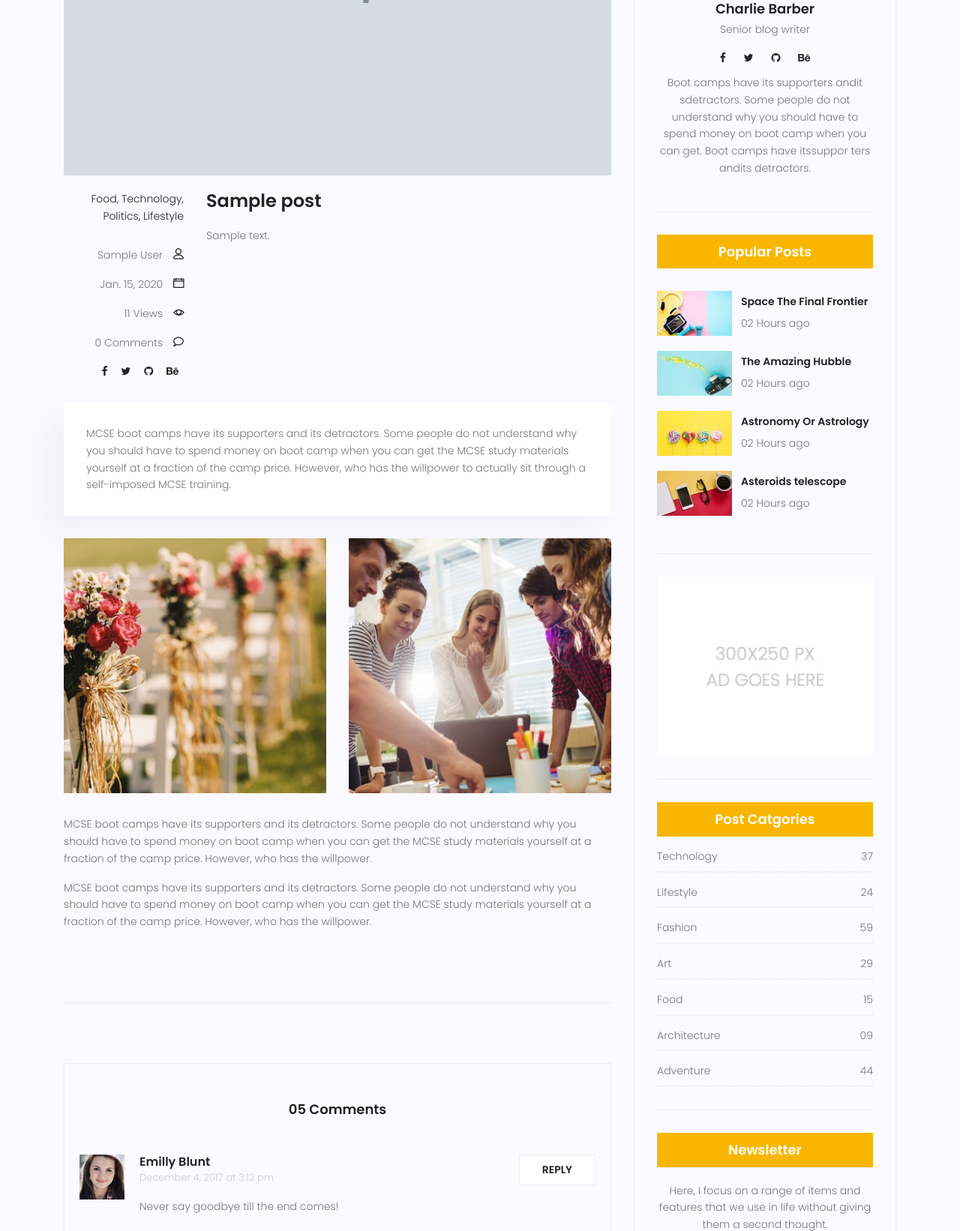
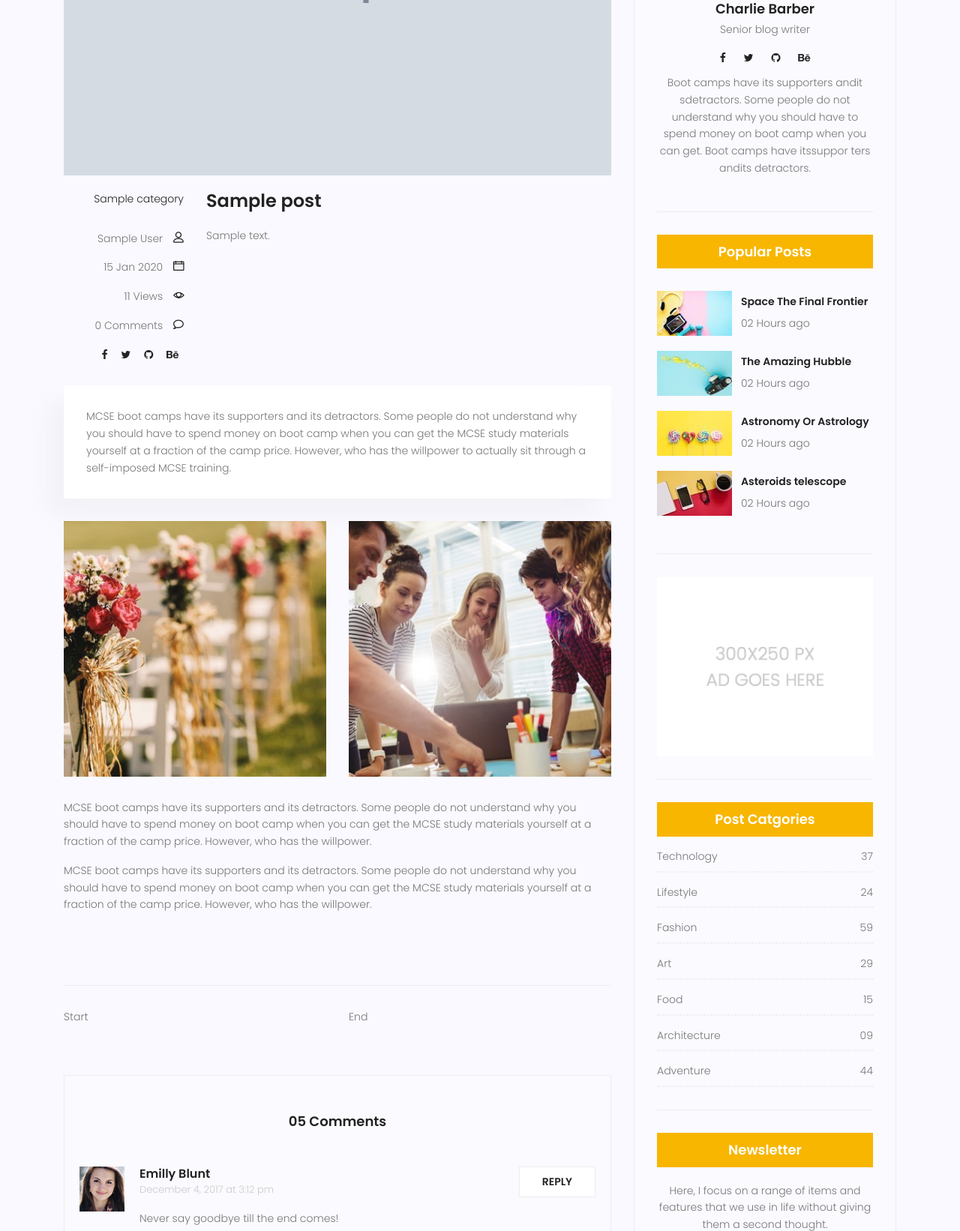
Before and after one commit to iamsahar/mysite, a Django app: page /blog/1 in a window 1280 px wide. Shown: the part 734-2376 px from the top of the page at 75% size. Run offline with Django 3.2, Linux system fonts and the light colour scheme; tables that the repository leaves empty hold one stand-in row (values such as "Sample post"); grey boxes marked "Sample" are stand-in pictures; some libraries are stand-ins or nearby versions.

Commit message:
fix templates use template tags

```diff
--- /dev/null
+++ b/templates/blog/blog-ads.html
@@ -0,0 +1,5 @@
+{% load static %}
+
+<div class="single-sidebar-widget ads-widget">
+    <a href="#"><img class="img-fluid" src="{% static 'img/blog/ads-banner.jpg' %}" alt=""></a>
+</div>
--- a/templates/blog/blog-single.html
+++ b/templates/blog/blog-single.html
@@ -31,14 +31,13 @@
 								</div>
 								<div class="col-lg-3  col-md-3 meta-details">
 									<ul class="tags">
-										<li><a href="#">Food,</a></li>
-										<li><a href="#">Technology,</a></li>
-										<li><a href="#">Politics,</a></li>
-										<li><a href="#">Lifestyle</a></li>
+									{% for cat in post.category.all %}
+										<li><a href="#">{{ cat.name }}{% if not forloop.last %} | {% endif %}</a></li>
+									{% endfor %}
 									</ul>
 									<div class="user-details row">
 										<p class="user-name col-lg-12 col-md-12 col-6"><a href="#">{{ post.author.get_full_name }}</a> <span class="lnr lnr-user"></span></p>
-										<p class="date col-lg-12 col-md-12 col-6"><a href="#">{{ post.published_date.date }}</a> <span class="lnr lnr-calendar-full"></span></p>
+										<p class="date col-lg-12 col-md-12 col-6"><a href="#">{{ post.published_date|date:"d M Y" }}</a> <span class="lnr lnr-calendar-full"></span></p>
 										<p class="view col-lg-12 col-md-12 col-6"><a href="#">{{ post.counted_views }} Views</a> <span class="lnr lnr-eye"></span></p>
 										<p class="comments col-lg-12 col-md-12 col-6"><a href="#">0 Comments</a> <span class="lnr lnr-bubble"></span></p>
 										<ul class="social-links col-lg-12 col-md-12 col-6">
@@ -83,7 +82,7 @@
 									{% if previous_post %}
 									<div class="col-lg-6 col-md-6 col-12 nav-left flex-row d-flex justify-content-start align-items-center">
 										<div class="thumb">
-											<a href="{% url 'blog:single' previous_post.id %}"><img class="img-fluid" src="{{ previous_post.image.url }}" alt=""></a>
+											<a href="{% url 'blog:single' previous_post.id %}"><img class="img-fluid" src="{{ previous_post.image.url | default:'/media/blog/default.jpg' }}" alt=""></a>
 										</div>
 										<div class="arrow">
 											<a href="{% url 'blog:single' previous_post.id %}"><span class="lnr text-white lnr-arrow-left"></span></a>
@@ -91,6 +90,12 @@
 										<div class="detials">
 											<p>Prev Post</p>
 											<a href="{% url 'blog:single' previous_post.id %}"><h4>{{previous_post.title}}</h4></a>
+										</div>
+									</div>
+									{% else %}
+									<div class="col-lg-6 col-md-6 col-12 nav-left flex-row d-flex justify-content-start align-items-center">
+										<div class="detials">
+											<p>Start</p>
 										</div>
 									</div>
 									{% endif %}
@@ -105,7 +110,13 @@
 											<a href="{% url 'blog:single' next_post.id %}"><span class="lnr text-white lnr-arrow-right"></span></a>
 										</div>
 										<div class="thumb">
-											<a href="{% url 'blog:single' next_post.id %}"><img class="img-fluid" src="{{ previous_post.image.url }}" alt=""></a>
+											<a href="{% url 'blog:single' next_post.id %}"><img class="img-fluid" src="{{ previous_post.image.url | default:'/media/blog/default.jpg' }}" alt=""></a>
+										</div>
+									</div>
+									{% else %}
+									<div class="col-lg-6 col-md-6 col-12 nav-left flex-row d-flex justify-content-start align-items-center">
+										<div class="detials">
+											<p>End</p>
 										</div>
 									</div>
 									{% endif %}
@@ -238,22 +249,9 @@
 			                            <button type="submit"><i class="fa fa-search"></i></button>
 			                        </form>
 								</div>
-								<div class="single-sidebar-widget user-info-widget">
-									<img src="{% static 'img/blog/user-info.png" alt="">
-									<a href="#"><h4>Charlie Barber</h4></a>
-									<p>
-										Senior blog writer
-									</p>
-									<ul class="social-links">
-										<li><a href="#"><i class="fa fa-facebook"></i></a></li>
-										<li><a href="#"><i class="fa fa-twitter"></i></a></li>
-										<li><a href="#"><i class="fa fa-github"></i></a></li>
-										<li><a href="#"><i class="fa fa-behance"></i></a></li>
-									</ul>
-									<p>
-										Boot camps have its supporters andit sdetractors. Some people do not understand why you should have to spend money on boot camp when you can get. Boot camps have itssuppor ters andits detractors.
-									</p>
-								</div>
+
+								{% include 'blog/blog-writer.html' %}
+
 								<div class="single-sidebar-widget popular-post-widget">
 									<h4 class="popular-title">Popular Posts</h4>
 									<div class="popular-post-list">
@@ -295,9 +293,9 @@
 										</div>
 									</div>
 								</div>
-								<div class="single-sidebar-widget ads-widget">
-									<a href="#"><img class="img-fluid" src="{% static 'img/blog/ads-banner.jpg' %}" alt=""></a>
-								</div>
+
+								{% include 'blog/blog-ads.html' %}
+
 								<div class="single-sidebar-widget post-category-widget">
 									<h4 class="category-title">Post Catgories</h4>
 									<ul class="cat-list">
--- /dev/null
+++ b/templates/blog/blog-writer.html
@@ -0,0 +1,18 @@
+{% load static %}
+
+<div class="single-sidebar-widget user-info-widget">
+    <img src="{% static 'img/blog/user-info.png" alt="">
+    <a href="#"><h4>Charlie Barber</h4></a>
+    <p>
+        Senior blog writer
+    </p>
+    <ul class="social-links">
+        <li><a href="#"><i class="fa fa-facebook"></i></a></li>
+        <li><a href="#"><i class="fa fa-twitter"></i></a></li>
+        <li><a href="#"><i class="fa fa-github"></i></a></li>
+        <li><a href="#"><i class="fa fa-behance"></i></a></li>
+    </ul>
+    <p>
+        Boot camps have its supporters andit sdetractors. Some people do not understand why you should have to spend money on boot camp when you can get. Boot camps have itssuppor ters andits detractors.
+    </p>
+</div>
```
Also changed, not shown: templates/blog/blog-home.html (+8 -21 lines).
